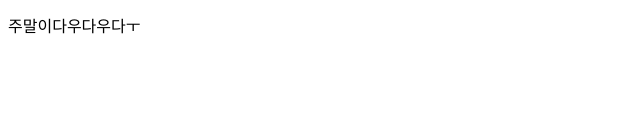
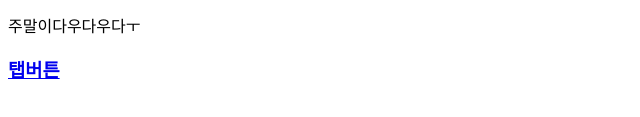
Before and after one commit to riwonpark/soccerline, a plain HTML site: page index.html in a window 1280 px wide. Shown: the part 511-628 px from the top of the page, without its empty margins (0-640 px from the left). Drawn offline with Linux system fonts and the light colour scheme.

Commit message:
[0428 박리원] 탭메뉴 추가작업

```diff
--- a/index.html
+++ b/index.html
@@ -25,5 +25,8 @@
 		<h2>불금</h2>
     <p>금금금</p>
 		<p>주말이다우다우다ㅜ</p>
+		<div id="tapmenu">
+		  <h3><a href="#">탭버튼</a></h3>
+		</div>
  </body>
 </html>
```
